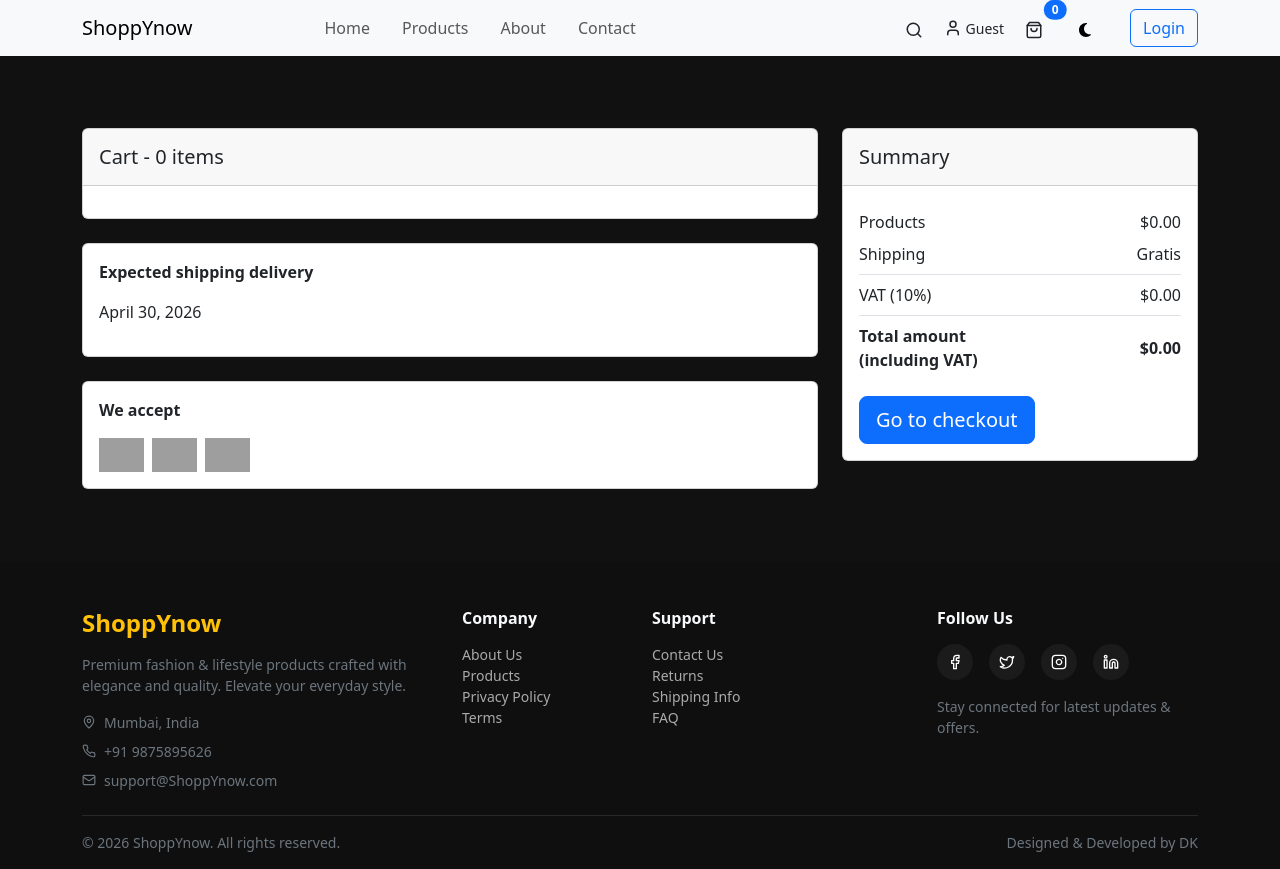
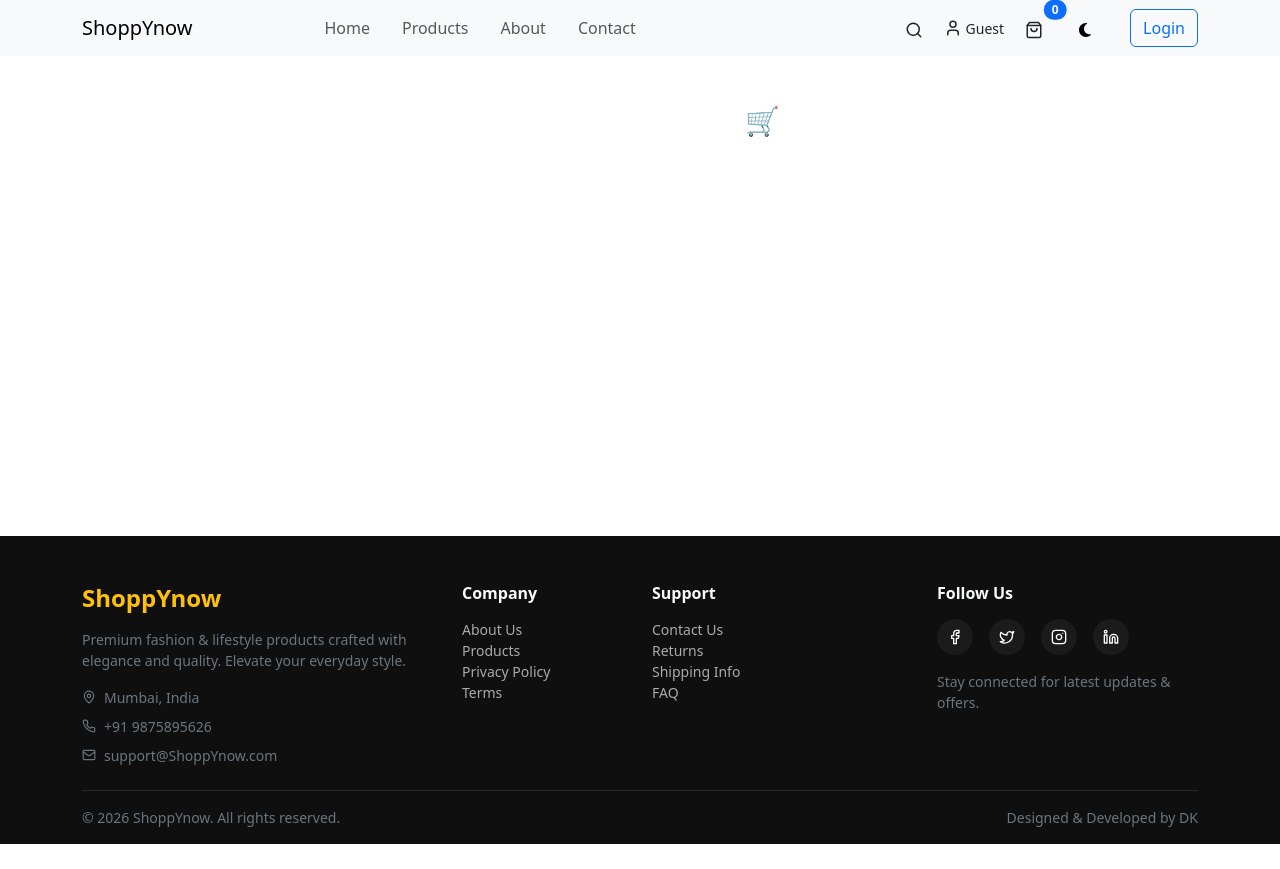
Before and after one commit to DIPAKK2310/ShoppYnow, a React (Vite) app in the folder frontend/vite-project/: page /cart in a window 1280 px wide. After the commit the page ends 844 px from the top, so only its background shows below. Built offline with nearby package versions, Linux system fonts and the light colour scheme; grey boxes are pictures that could not be loaded.

Commit message:
fix:toast message and empty cart skeleton add

```diff
--- a/frontend/vite-project/src/components/Cart.jsx
+++ b/frontend/vite-project/src/components/Cart.jsx
@@ -3,6 +3,7 @@ import DeleteIcon from '@mui/icons-material/Delete';
 import FavoriteBorderIcon from '@mui/icons-material/FavoriteBorder';
 import { useDispatch, useSelector } from 'react-redux';
 import { removecart } from '../redux/Slice';
+import toast from "react-hot-toast";
 
 export default function Cart() {
   const dispatch = useDispatch();
@@ -52,11 +53,21 @@ export default function Cart() {
   // Remove item from cart
   const removeData = (item) => {
     dispatch(removecart(item.id));
+      toast.error(`${item.name} removed from cart ❌`);
+
   };
 
   // Safe function to format numbers
   const formatNumber = (value) => (typeof value === 'number' ? value.toFixed(2) : '0.00');
 
+  if (cartData.length === 0) {
+  return (
+    <div className="text-center py-5" style={{ minHeight: "60vh", color: "white" }}>
+      <h3>Your cart is empty 🛒</h3>
+      <p>Add some products to continue</p>
+    </div>
+  );
+}
   return (
     <>
       <section className="h-100 gradient-custom" style={{ backgroundColor: "#111" }} >
```
